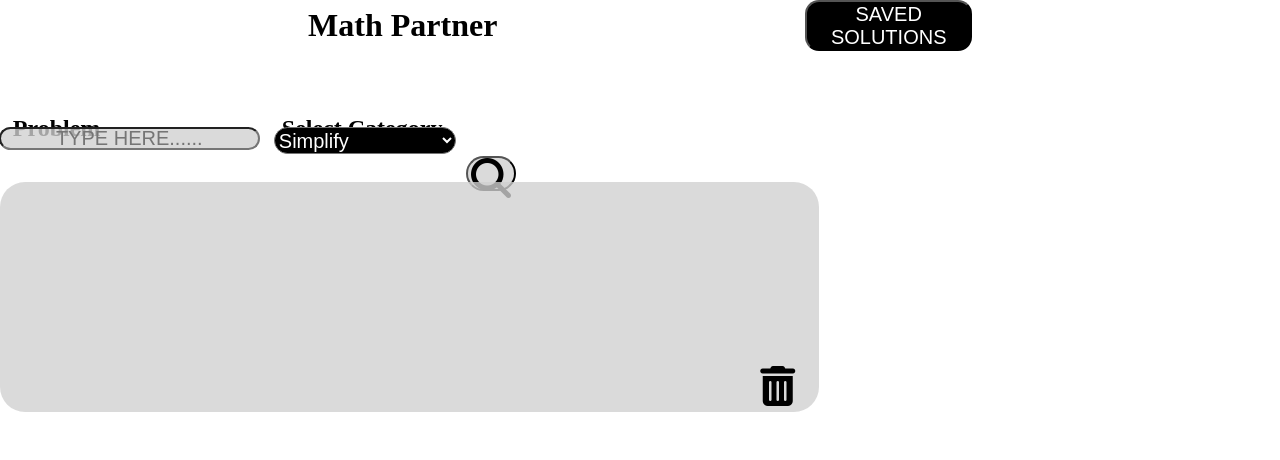
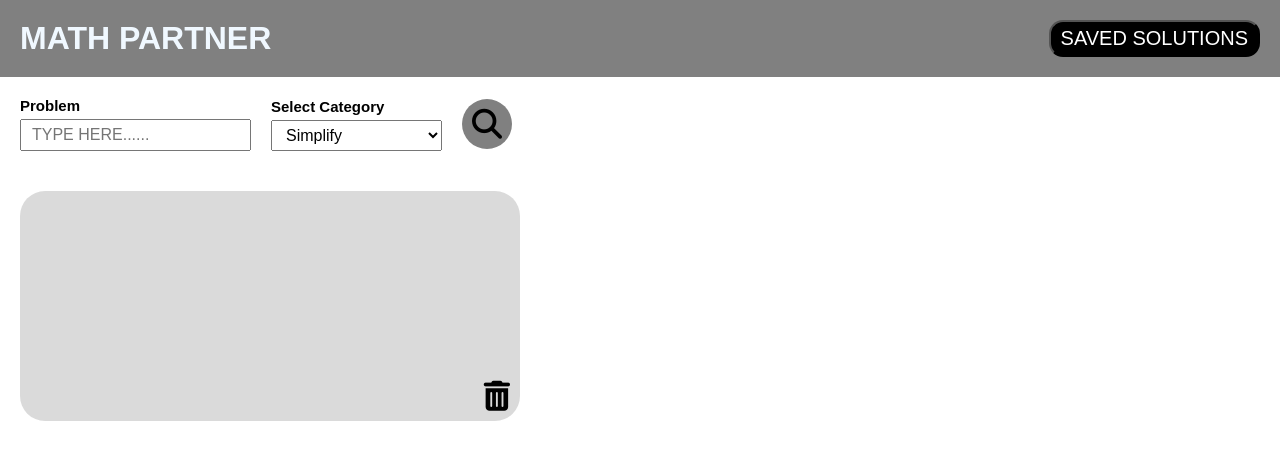
Before and after one commit to sandhya429/Maths-Partner---Javascript-Project---993pkdcu5hgz, a plain HTML site: page index.html in a window 1280 px wide. Drawn offline with Linux system fonts and the light colour scheme.

Commit message:
Update styles.css

```diff
--- a/styles.css
+++ b/styles.css
@@ -1,139 +1,113 @@
-*{
+
+* {
   margin: 0;
   padding: 0;
   box-sizing: border-box;
+  font-family: sans-serif;
+}
+button {
+  cursor: pointer;
+}
+.upper-container {
+  display: flex;
+  flex-wrap: wrap;
+  justify-content: space-between;
+
+  background-color: gray;
+  padding: 20px;
+  color: aliceblue;
+  text-transform: uppercase;
 }
 
-.container{
-    display: flex;
-    flex-direction: column;
-}
-
-.subContainer{
-    display: flex;
-    flex-direction: column;
-    margin-top: 5vw;
-    margin-left: 14vm;
-
-}
-
-.upper-container{
-    display: flex;
-    flex-direction: row;
-    justify-content: space-evenly;
-    align-items: center;
-}
-
-.upper-container p{
-    font-size: 6vh;
-    font-weight: 900;
-}
-
-.upper-container #saveBtn{
+.btn {
   background-color: black;
   color: white;
   border-radius: 14px;
-    width: 15%;
-    height: 4vw;
   font-size: 20px;
+  padding: 5px 10px;
+  cursor: pointer;
 }
 
-.upper-container #historyBtn{
-    background-color: black;
-    color: white;
-    border-radius: 14px;
-    width: 13%;
-    height: 4vw;
-    font-size: 20px;
+.middle-container {
+  display: flex;
+  gap: 20px;
+  align-items: center;
+  padding: 20px;
+}
+.middle-container label {
+  display: block;
+  font-size: 10px;
+  margin-bottom: 5px;
 }
 
-.middle-container{
-    display: flex;
-    flex-direction: row;
-    justify-content: flex-start;
-    margin-left: 1%;
-    margin-bottom: 1%;
-    flex-wrap: wrap;
+.middle-container input,
+.middle-container select {
+  width: 100%;
+  /* height: 30px; */
+  padding: 5px 10px;
+  font-size: 1rem;
 }
 
-.middle-container .box1 #problemBar{
-    position: relative;
-    bottom: 15px;
-    left: -14px;
-    border-radius: 25px;
-    width: 97%;
-    height: 43%;
-    font-size: 20px;
-    background-color: #d1d1d1c9;
-    color: black;
+#searchBtn {
+  border: none;
+  border-radius: 50%;
+  padding: 10px;
+  background-color: gray;
+
+  font-size: 10px;
 }
 
-input[type="text"]{
-    text-align: center;
+.container-input {
+  padding: 20px;
 }
 
-.middle-container .box2 #categoryBar{
-    position: relative;
-    bottom: 15px;
-    left: -8px;
-    border-radius: 25px;
-    width: 99%;
-    height: 50%;
-    font-size: 20px;
-    background-color: black;
-    color: white;
-}
-
-.middle-container .box3 button{
-    background-color: #d1d1d1c9;
-    position: relative;
-    top: 41px;
-    width: 115%;
-    height: 64%;
-    border-radius: 42px;
-}
-
-.container-input{
+.container-input {
   background-color: #d1d1d1c9;
   color: black;
   position: relative;
-    width: 64%;
+  /* width: 64%; */
+  max-width: 500px;
   height: 18vw;
   border-radius: 25px;
+  margin: 20px;
 }
 
-.container-input button{
+.container-input button {
   background-color: transparent;
   position: absolute;
-    top: 80%;
-    left: 92.8%;
+  bottom: 10px;
+  /* left: 92.8%; */
   border: none;
+  right: 10px;
+  font-size: 10px;
+}
+.inputBox1 {
+  font-weight: bold;
+  font-size: 1.5rem;
+  margin-left: 2%;
+  /* margin: 20px auto; */
 }
 
-.historycon{
-    position: relative;
-    background-color: rgba(209, 209, 209, 0.79);
-    color: black;
-    width: 54%;
-    min-height: 18vw;
-    height: auto;
-    margin-left: 14vw;
-    padding-left: 1%;
-    border-radius: 25px;
-    display: none;
-}
-
-.inputBox1{
-    font-weight: 800;
-    font-size: xx-large;
-    margin-left: 2%;
-}
-
-.inputBox2{
+.inputBox2 {
   display: flex;
   height: 75%;
   align-items: center;
   margin-left: 7%;
   font-weight: 600;
-    font-size: x-large;
+  font-size: 1rem;
 }
+
+.historycon {
+  position: relative;
+  background-color: #eee;
+  color: black;
+  /* width: 54%; */
+  max-width: 500px;
+  /* min-height: 500px; */
+  height: max-content;
+  margin: 20px auto;
+  border-radius: 25px;
+  display: none;
+  overflow: hidden;
+  padding: 20px;
+}
```
Lines whose indentation alone changed are shown as unchanged.
